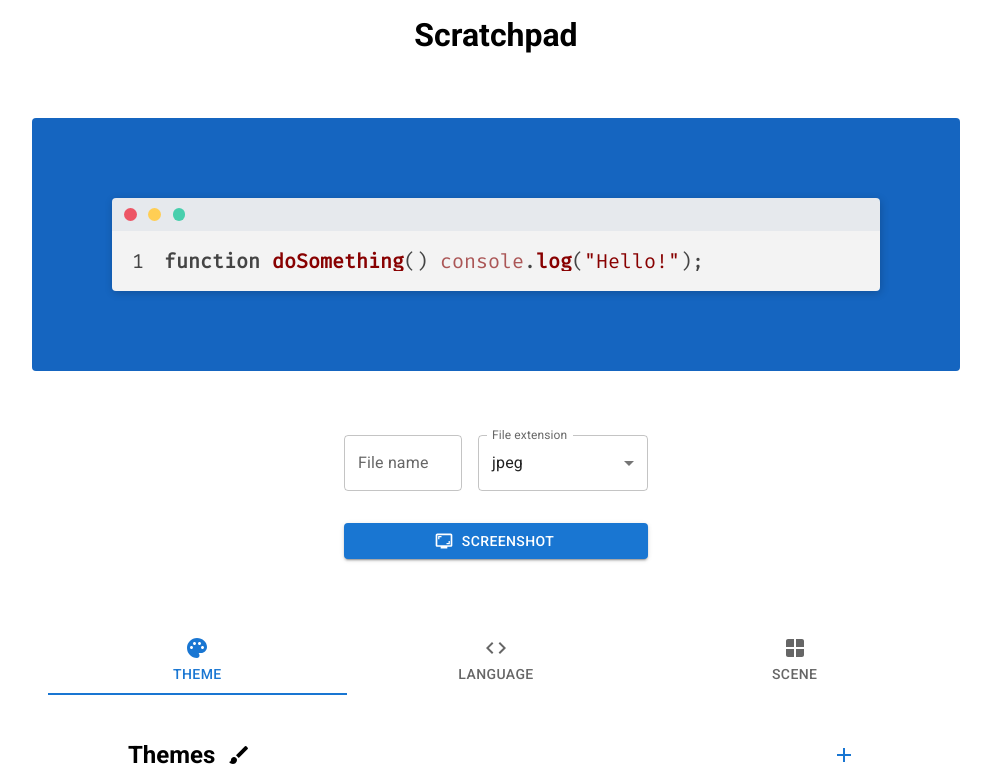
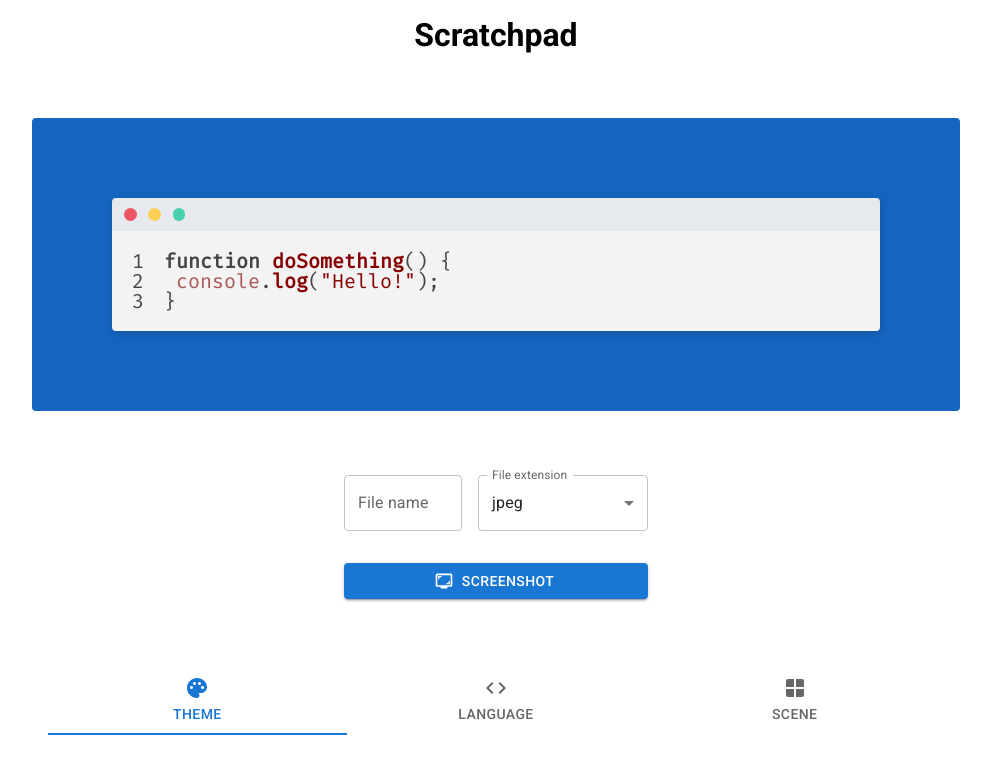
Before and after one commit to flyingsl0ths/scratchpad, a React (Create React App) app: page / in a window 1280 px wide. Shown: the top 783 px of the page, without its empty margins (144-1135 px from the left). Built offline with nearby package versions, Linux system fonts and the light colour scheme.

Commit message:
Remove unecessary function

```diff
--- a/src/components/editor/CodeEditor.js
+++ b/src/components/editor/CodeEditor.js
@@ -6,8 +6,7 @@ import hljs from "highlight.js";
 import { HBox, VBox } from "../Containers";
 
 Lines.propTypes = {
-  lineCount: PropTypes.number.isRequired,
-  theme: PropTypes.string
+  lineCount: PropTypes.number.isRequired
 };
 
 CodeEditor.propTypes = {
@@ -28,10 +27,7 @@ function Lines(props) {
   }
 
   return (
-    <VBox
-      id="editor-lines"
-      style={computeLineStyle(props.theme)}
-      centered={false}>
+    <VBox id="editor-lines" centered={false}>
       <ol className="lines">{lines}</ol>
     </VBox>
   );
@@ -39,7 +35,7 @@ function Lines(props) {
 
 export default function CodeEditor(props) {
   const [code, setCode] = React.useState(
-    'function doSomething() console.log("Hello!");'
+    'function doSomething() {\n console.log("Hello!"); \n}'
   );
 
   return (
@@ -52,9 +48,7 @@ export default function CodeEditor(props) {
         fontFamily: `"${props.fontFamily}"`
       }}
       centered={false}>
-      {props.showLines && (
-        <Lines theme={props.theme} lineCount={computeCodeLines(code)} />
-      )}
+      {props.showLines && <Lines lineCount={computeCodeLines(code)} />}
 
       <Editor
         value={code}
@@ -81,7 +75,3 @@ function computeCodeLines(code) {
 
   return lines;
 }
-
-function computeLineStyle(theme) {
-  return {};
-}
```
